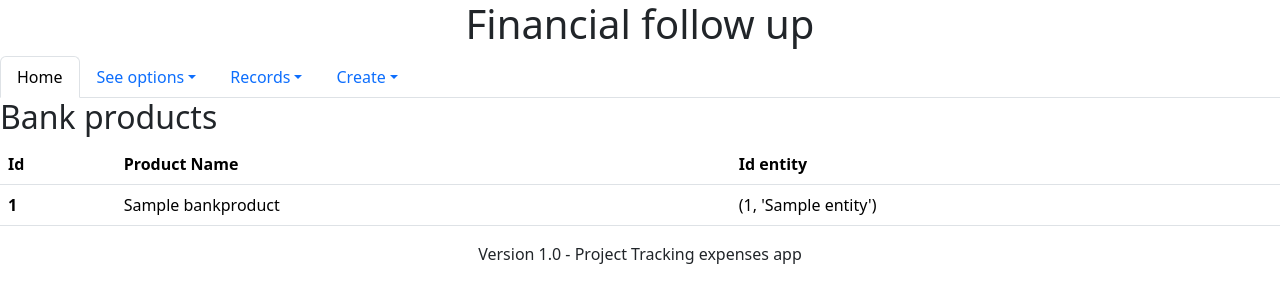
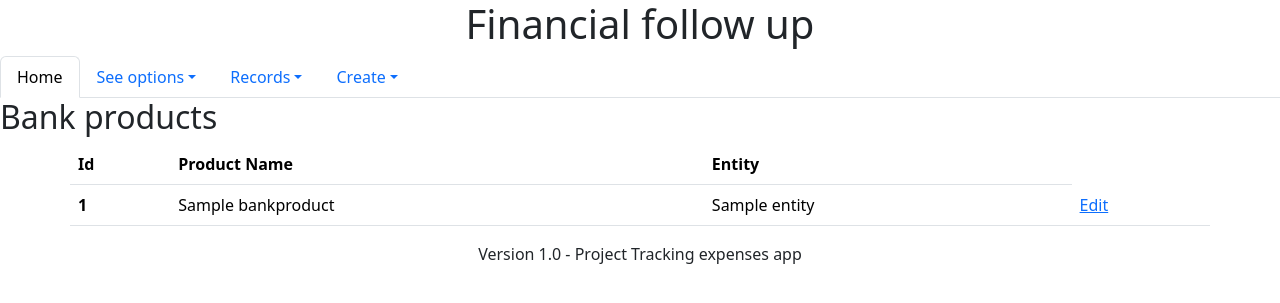
Before and after one commit to Jey-027/Tracking_expenses, a Django app: page /bank_product/list in a window 1280 px wide. Shown: the top 303 px of the page. Run offline with Django 4.2, Linux system fonts and the light colour scheme; tables that the repository leaves empty hold one stand-in row (values such as "Sample post").

Commit message:
add edit link in templates and format

```diff
--- a/Tracking_expenses_web/tracking_app/models.py
+++ b/Tracking_expenses_web/tracking_app/models.py
@@ -11,7 +11,7 @@
     method_name = models.CharField(max_length=20)
 
     def __str__(self):
-        return f"{self.id, self.method_name}"
+        return f"{self.method_name}"
 
 
 # Entity table
@@ -20,7 +20,7 @@
     entity_name = models.CharField(max_length=20)
 
     def __str__(self):
-        return f"{self.id, self.entity_name}"
+        return f"{self.entity_name}"
 
 
 # Bank product table
@@ -30,7 +30,7 @@
     id_entity = models.ForeignKey(Entity, on_delete=models.CASCADE)
 
     def __str__(self):
-        return f"{self.id, self.product_name, self.id_entity}"
+        return f"{self.product_name}"
 
 
 # Category table
@@ -39,7 +39,7 @@
     category_name = models.CharField(max_length=30)
 
     def __str__(self):
-        return f"{self.id, self.category_name}"
+        return f"{self.category_name}"
 
 
 # Monthly check table
--- a/Tracking_expenses_web/tracking_app/static/tracking/css/style.css
+++ b/Tracking_expenses_web/tracking_app/static/tracking/css/style.css
@@ -3,7 +3,7 @@
 }
 
 div {
-  height: 20px;
+  height: 70px;
   background-color: black;
   color: white;
   font-size: 16px;
--- a/Tracking_expenses_web/tracking_app/templates/tracking_app/list_bankProduct.html
+++ b/Tracking_expenses_web/tracking_app/templates/tracking_app/list_bankProduct.html
@@ -5,12 +5,14 @@
 {% block content %}
 
 <h2>Bank products</h2>
+<div class="container">
+  <div class="row">
     <table class="table">
       <thead>
         <tr>
           <th scope="col">Id</th>
           <th scope="col">Product Name</th>
-      <th scope="col">Id entity</th>
+          <th scope="col">Entity</th>
         </tr>
       </thead>
       <tbody>
@@ -19,9 +21,11 @@
           <th>{{ val.id }}</th>
           <td>{{ val.product_name }}</td>
           <td>{{ val.id_entity }}</td>
+          <td><a href="{% url 'Update_bankProduct' val.id %}" class="button" aria-pressed="true">Edit</a></td>
         </tr>
         {% endfor %}
       </tbody>
     </table>
-
+  </div>
+</div>
 {% endblock %}
--- a/Tracking_expenses_web/tracking_app/templates/tracking_app/list_category.html
+++ b/Tracking_expenses_web/tracking_app/templates/tracking_app/list_category.html
@@ -6,6 +6,8 @@
 
 <h2>Category</h2>
 
+<div class="container">
+  <div class="row">
     <table class="table">
       <thead>
         <tr>
@@ -18,9 +20,13 @@
       <tr>
         <th>{{ value.id }}</th>
         <td>{{ value.category_name }}</td>
+        <td><a href="{% url 'Update_category' value.id %}">Edit</a></td>
       </tr>
       {% endfor %}
       </tbody>
     </table>
+  </div>
+</div>
+
 
 {% endblock %}
--- a/Tracking_expenses_web/tracking_app/templates/tracking_app/list_entity.html
+++ b/Tracking_expenses_web/tracking_app/templates/tracking_app/list_entity.html
@@ -5,7 +5,8 @@
 {% block content %}
 
 <h2>Entities</h2>
-
+<div class="container">
+  <div class="row">
     <table class="table">
       <thead>
         <tr>
@@ -19,9 +20,12 @@
         <tr>
           <th>{{ val.id }}</th>
           <td>{{ val.entity_name }}</td>
+          <td><a href="{% url 'Update_entity' val.id %}">Edit</a></td>
         </tr>
         {% endfor %}
       </tbody>
     </table>
+  </div>
+</div>
 
 {% endblock %}
--- a/Tracking_expenses_web/tracking_app/templates/tracking_app/list_paymentMethod.html
+++ b/Tracking_expenses_web/tracking_app/templates/tracking_app/list_paymentMethod.html
@@ -5,6 +5,8 @@
 {% block content %}
 
 <h2>Payment methods</h2>
+<div class="container">
+  <div class="row">
     <table class="table">
       <thead>
         <tr>
@@ -17,9 +19,11 @@
         <tr>
           <th>{{ val.id }}</th>
           <td>{{ val.method_name }}</td>
+          <td><a href="{% url 'Update_paymentProduct' val.id %}">Edit</a></td>
         </tr>
         {% endfor %}
       </tbody>
     </table>
-
+  </div>
+</div>
 {% endblock %}
```
Also changed, not shown: Tracking_expenses_web/tracking_app/templates/tracking_app/create_record_mc.html (+5 -3 lines), Tracking_expenses_web/tracking_app/templates/tracking_app/list_monthly_check.html (+10 -10 lines), 2 other files. Lines whose indentation alone changed are shown as unchanged.
